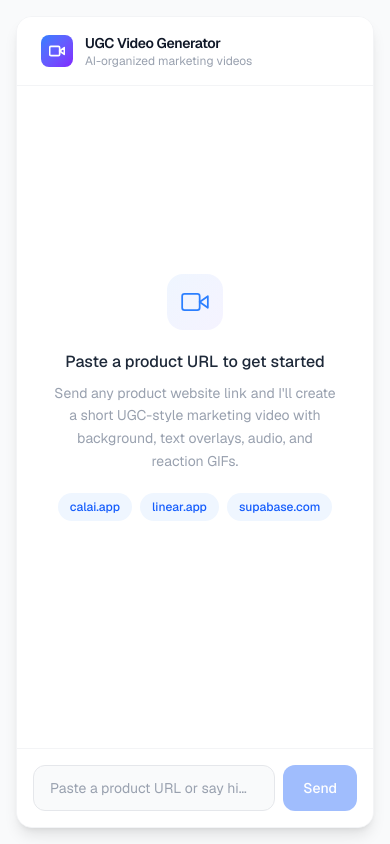
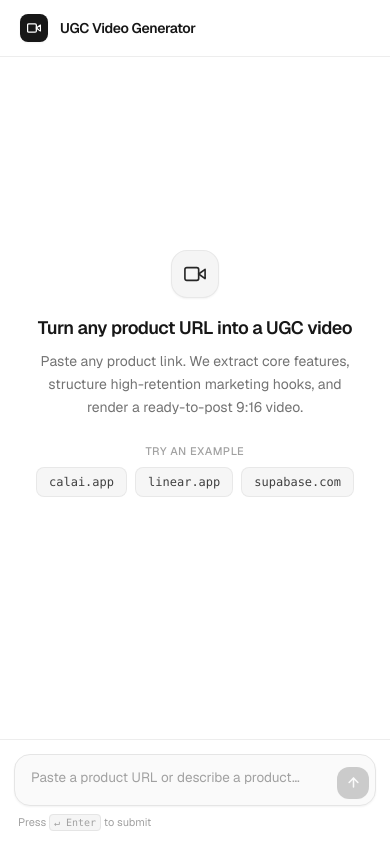
Before and after one commit to srinathdoggala-tech/UGC-video-generator, a Next.js app in the folder ugc-video-generator/: page / in a window 390 px wide. Built offline with nearby package versions, Linux system fonts and the light colour scheme.

Commit message:
refactor: quiet luxury editorial UI/UX polish and responsive design

```diff
--- a/ugc-video-generator/src/app/globals.css
+++ b/ugc-video-generator/src/app/globals.css
@@ -1,28 +1,59 @@
 @import "tailwindcss";
 
 :root {
-  --background: #ffffff;
-  --foreground: #171717;
-}
-
-@theme inline {
-  --color-background: var(--background);
-  --color-foreground: var(--foreground);
-  --font-sans: var(--font-geist-sans);
-  --font-mono: var(--font-geist-mono);
+  --background: #fafafa;
+  --foreground: #111827;
+  --card-bg: #ffffff;
+  --border-subtle: #e5e7eb;
 }
 
 @media (prefers-color-scheme: dark) {
   :root {
-    --background: #0a0a0a;
-    --foreground: #ededed;
+    --background: #09090b;
+    --foreground: #f4f4f5;
+    --card-bg: #141416;
+    --border-subtle: #27272a;
   }
 }
 
 body {
-  background: var(--background);
+  background-color: var(--background);
   color: var(--foreground);
-  font-family: var(--font-sans, 'Inter', system-ui, -apple-system, sans-serif);
+  font-family: var(--font-geist-sans), -apple-system, BlinkMacSystemFont, 'Segoe UI', Roboto, 'Helvetica Neue', Arial, sans-serif;
   -webkit-font-smoothing: antialiased;
   -moz-osx-font-smoothing: grayscale;
 }
+
+/* Refined custom scrollbar */
+::-webkit-scrollbar {
+  width: 6px;
+  height: 6px;
+}
+
+::-webkit-scrollbar-track {
+  background: transparent;
+}
+
+::-webkit-scrollbar-thumb {
+  background: rgba(150, 150, 150, 0.2);
+  border-radius: 9999px;
+}
+
+::-webkit-scrollbar-thumb:hover {
+  background: rgba(150, 150, 150, 0.35);
+}
+
+@keyframes subtleFadeIn {
+  from {
+    opacity: 0;
+    transform: translateY(4px);
+  }
+  to {
+    opacity: 1;
+    transform: translateY(0);
+  }
+}
+
+.animate-message {
+  animation: subtleFadeIn 0.22s cubic-bezier(0.16, 1, 0.3, 1) forwards;
+}
--- a/ugc-video-generator/src/app/layout.tsx
+++ b/ugc-video-generator/src/app/layout.tsx
@@ -1,4 +1,4 @@
-import type { Metadata } from "next";
+import type { Metadata, Viewport } from "next";
 import { Geist, Geist_Mono } from "next/font/google";
 import "./globals.css";
 
@@ -13,17 +13,33 @@ const geistMono = Geist_Mono({
 });
 
 export const metadata: Metadata = {
-  title: "UGC Video Generator",
-  description: "Generate short UGC-style marketing videos from any product URL. AI-organized video composition with background, text overlays, audio, and reaction GIFs.",
+  title: "UGC Video Generator — High-Retention Marketing Videos",
+  description: "Generate high-retention short-form UGC marketing videos from any product URL. Multi-layer composition with background footage, typography overlays, audio, and reaction elements.",
+  icons: {
+    icon: "/favicon.ico",
+  },
 };
 
-export default function RootLayout({ children }: LayoutProps<"/">) {
+export const viewport: Viewport = {
+  width: "device-width",
+  initialScale: 1,
+  maximumScale: 1,
+  themeColor: "#09090b",
+};
+
+export default function RootLayout({
+  children,
+}: Readonly<{
+  children: React.ReactNode;
+}>) {
   return (
     <html
       lang="en"
       className={`${geistSans.variable} ${geistMono.variable} h-full antialiased`}
     >
-      <body className="min-h-full flex flex-col">{children}</body>
+      <body className="min-h-full flex flex-col selection:bg-neutral-200 dark:selection:bg-neutral-800">
+        {children}
+      </body>
     </html>
   );
 }
--- a/ugc-video-generator/src/app/page.tsx
+++ b/ugc-video-generator/src/app/page.tsx
@@ -4,10 +4,10 @@ import { ChatInterface } from '@/components/ChatInterface';
 
 export default function Home() {
   return (
-    <div className="min-h-screen bg-gray-50 dark:bg-gray-950 flex items-center justify-center p-4">
-      <div className="w-full max-w-2xl h-[calc(100vh-2rem)]">
+    <main className="min-h-[100dvh] bg-[#fafafa] dark:bg-[#09090b] flex flex-col items-center justify-center p-0 sm:p-4 md:p-6 transition-colors duration-200">
+      <div className="w-full max-w-3xl h-[100dvh] sm:h-[calc(100dvh-2rem)] md:h-[calc(100dvh-3rem)] flex flex-col">
         <ChatInterface />
       </div>
-    </div>
+    </main>
   );
 }
--- a/ugc-video-generator/src/components/ChatInterface.tsx
+++ b/ugc-video-generator/src/components/ChatInterface.tsx
@@ -11,36 +11,57 @@ export function ChatInterface({ initialMessages = [] }: ChatInterfaceProps) {
   const [messages, setMessages] = useState<ChatMessage[]>(initialMessages);
   const [input, setInput] = useState('');
   const [isLoading, setIsLoading] = useState(false);
+  const [loadingStage, setLoadingStage] = useState<string>('Creating your video…');
   const [error, setError] = useState<string | null>(null);
   const messagesEndRef = useRef<HTMLDivElement>(null);
   const inputRef = useRef<HTMLTextAreaElement>(null);
 
   useEffect(() => {
     messagesEndRef.current?.scrollIntoView({ behavior: 'smooth' });
-  }, [messages]);
+  }, [messages, isLoading]);
 
-  const handleSubmit = async (e: React.FormEvent) => {
-    e.preventDefault();
+  // Dynamic loading stage text for realism and confidence
+  useEffect(() => {
+    if (!isLoading) return;
+    setLoadingStage('Extracting product details…');
+    const t1 = setTimeout(() => setLoadingStage('Selecting matched assets and audio…'), 3000);
+    const t2 = setTimeout(() => setLoadingStage('Composing 4-layer 9:16 video…'), 7000);
+    const t3 = setTimeout(() => setLoadingStage('Finalizing render…'), 12000);
+
+    return () => {
+      clearTimeout(t1);
+      clearTimeout(t2);
+      clearTimeout(t3);
+    };
+  }, [isLoading]);
+
+  const handleSubmit = async (e?: React.FormEvent) => {
+    if (e) e.preventDefault();
     if (!input.trim() || isLoading) return;
 
+    const userText = input.trim();
     const userMessage: ChatMessage = {
       id: crypto.randomUUID(),
       role: 'user',
-      content: input,
+      content: userText,
       timestamp: new Date(),
     };
 
     setMessages(prev => [...prev, userMessage]);
     setIsLoading(true);
     setError(null);
-    const currentInput = input;
     setInput('');
+
+    // Reset textarea height
+    if (inputRef.current) {
+      inputRef.current.style.height = 'auto';
+    }
 
     try {
       const response = await fetch('/api/chat', {
         method: 'POST',
         headers: { 'Content-Type': 'application/json' },
-        body: JSON.stringify({ message: currentInput, history: messages }),
+        body: JSON.stringify({ message: userText, history: messages }),
       });
 
       if (!response.ok) {
@@ -59,7 +80,7 @@ export function ChatInterface({ initialMessages = [] }: ChatInterfaceProps) {
 
       setMessages(prev => [...prev, assistantMessage]);
     } catch (err) {
-      setError('Failed to send message. Please try again.');
+      setError('Could not process request. Please try again.');
       console.error(err);
     } finally {
       setIsLoading(false);
@@ -69,99 +90,197 @@ export function ChatInterface({ initialMessages = [] }: ChatInterfaceProps) {
   const handleKeyDown = (e: React.KeyboardEvent<HTMLTextAreaElement>) => {
     if (e.key === 'Enter' && !e.shiftKey) {
       e.preventDefault();
-      handleSubmit(e);
+      handleSubmit();
     }
   };
 
-  const hasUrl = (text: string) => /https?:\/\/|www\./i.test(text);
+  const handleTextareaChange = (e: React.ChangeEvent<HTMLTextAreaElement>) => {
+    setInput(e.target.value);
+    e.target.style.height = 'auto';
+    e.target.style.height = `${Math.min(e.target.scrollHeight, 120)}px`;
+  };
+
+  const handleQuickSuggestion = (url: string) => {
+    setInput(`https://${url}`);
+    if (inputRef.current) {
+      inputRef.current.focus();
+    }
+  };
+
+  const handleReset = () => {
+    if (confirm('Clear conversation and start fresh?')) {
+      setMessages([]);
+      setError(null);
+    }
+  };
+
+  // Format text containing links into clickable spans
+  const renderMessageContent = (text: string) => {
+    const urlPattern = /(https?:\/\/[^\s]+)/g;
+    const parts = text.split(urlPattern);
+
+    return parts.map((part, index) => {
+      if (part.match(urlPattern)) {
+        return (
+          <a
+            key={index}
+            href={part}
+            target="_blank"
+            rel="noopener noreferrer"
+            className="underline underline-offset-2 decoration-neutral-400 hover:decoration-neutral-900 dark:hover:decoration-neutral-100 font-medium transition-colors"
+          >
+            {part}
+          </a>
+        );
+      }
+      return part;
+    });
+  };
 
   return (
-    <div className="flex flex-col h-full w-full bg-white dark:bg-gray-900 rounded-2xl shadow-lg overflow-hidden border border-gray-100 dark:border-gray-800">
+    <div className="flex flex-col h-full w-full bg-white dark:bg-[#121214] sm:rounded-3xl sm:border border-neutral-200/80 dark:border-neutral-800/80 shadow-[0_8px_30px_rgb(0,0,0,0.04)] dark:shadow-[0_8px_30px_rgb(0,0,0,0.4)] overflow-hidden">
       {/* Header */}
-      <div className="px-6 py-4 border-b border-gray-100 dark:border-gray-800 bg-white dark:bg-gray-900">
+      <header className="px-5 sm:px-6 py-3.5 border-b border-neutral-200/70 dark:border-neutral-800/80 bg-white/90 dark:bg-[#121214]/90 backdrop-blur-md flex items-center justify-between z-10">
         <div className="flex items-center gap-3">
-          <div className="w-8 h-8 rounded-lg bg-gradient-to-br from-blue-500 to-violet-600 flex items-center justify-center flex-shrink-0">
-            <svg width="16" height="16" viewBox="0 0 24 24" fill="none" stroke="white" strokeWidth="2.5" strokeLinecap="round" strokeLinejoin="round">
+          <div className="w-7 h-7 rounded-lg bg-neutral-900 dark:bg-neutral-100 text-white dark:text-neutral-900 flex items-center justify-center flex-shrink-0 shadow-xs">
+            <svg width="14" height="14" viewBox="0 0 24 24" fill="none" stroke="currentColor" strokeWidth="2.2" strokeLinecap="round" strokeLinejoin="round">
               <polygon points="23 7 16 12 23 17 23 7" />
               <rect x="1" y="5" width="15" height="14" rx="2" ry="2" />
             </svg>
           </div>
-          <div>
-            <h1 className="text-sm font-semibold text-gray-900 dark:text-white tracking-tight">UGC Video Generator</h1>
-            <p className="text-xs text-gray-400 dark:text-gray-500">AI-organized marketing videos</p>
-          </div>
+          <div className="flex items-center gap-2">
+            <h1 className="text-[14px] font-semibold text-neutral-900 dark:text-neutral-100 tracking-tight">
+              UGC Video Generator
+            </h1>
+            <span className="hidden sm:inline-flex items-center gap-1.5 px-2 py-0.5 rounded-full text-[10px] font-medium bg-neutral-100 text-neutral-600 dark:bg-neutral-800 dark:text-neutral-300 border border-neutral-200/60 dark:border-neutral-700/60">
+              <span className="w-1.5 h-1.5 rounded-full bg-emerald-500 inline-block" />
+              Ready
+            </span>
           </div>
         </div>
 
-      {/* Chat area */}
-      <div className="flex-1 overflow-y-auto px-5 py-5 space-y-5">
-        {messages.length === 0 && (
-          <div className="flex flex-col items-center justify-center h-full text-center px-4">
-            <div className="w-14 h-14 rounded-2xl bg-gradient-to-br from-blue-50 to-violet-50 dark:from-blue-900/30 dark:to-violet-900/30 flex items-center justify-center mb-5">
-              <svg width="28" height="28" viewBox="0 0 24 24" fill="none" stroke="currentColor" strokeWidth="1.5" strokeLinecap="round" strokeLinejoin="round" className="text-blue-500 dark:text-blue-400">
+        {messages.length > 0 && (
+          <button
+            onClick={handleReset}
+            className="text-[12px] font-medium text-neutral-400 hover:text-neutral-900 dark:hover:text-neutral-200 px-2.5 py-1 rounded-lg hover:bg-neutral-100 dark:hover:bg-neutral-800 transition-colors"
+            title="Start new conversation"
+          >
+            New chat
+          </button>
+        )}
+      </header>
+
+      {/* Chat Area */}
+      <div className="flex-1 overflow-y-auto px-4 sm:px-6 py-6 space-y-6">
+        {messages.length === 0 ? (
+          <div className="flex flex-col items-center justify-center min-h-[380px] h-full text-center px-4 max-w-md mx-auto animate-message">
+            {/* Minimalist Visual Mark */}
+            <div className="w-12 h-12 rounded-2xl bg-neutral-100 dark:bg-neutral-800/80 border border-neutral-200/80 dark:border-neutral-700/80 flex items-center justify-center mb-4 text-neutral-800 dark:text-neutral-200 shadow-xs">
+              <svg width="22" height="22" viewBox="0 0 24 24" fill="none" stroke="currentColor" strokeWidth="1.8" strokeLinecap="round" strokeLinejoin="round">
                 <polygon points="23 7 16 12 23 17 23 7" />
                 <rect x="1" y="5" width="15" height="14" rx="2" ry="2" />
               </svg>
             </div>
-            <p className="text-base font-medium text-gray-800 dark:text-gray-200 mb-2">Paste a product URL to get started</p>
-            <p className="text-sm text-gray-400 dark:text-gray-500 max-w-sm leading-relaxed">
-              Send any product website link and I&apos;ll create a short UGC-style marketing video with background, text overlays, audio, and reaction GIFs.
+
+            <h2 className="text-lg sm:text-xl font-semibold text-neutral-900 dark:text-neutral-100 tracking-tight">
+              Turn any product URL into a UGC video
+            </h2>
+
+            <p className="text-sm text-neutral-500 dark:text-neutral-400 leading-relaxed mt-2">
+              Paste any product link. We extract core features, structure high-retention marketing hooks, and render a ready-to-post 9:16 video.
             </p>
-            <div className="flex flex-wrap gap-2 mt-5 justify-center">
+
+            {/* Subtle Example Shortcuts */}
+            <div className="mt-6 flex flex-col items-center gap-2">
+              <span className="text-[11px] font-medium uppercase tracking-wider text-neutral-400 dark:text-neutral-500">
+                Try an example
+              </span>
+              <div className="flex flex-wrap gap-2 justify-center">
                 {['calai.app', 'linear.app', 'supabase.com'].map((example) => (
                   <button
                     key={example}
-                  onClick={() => setInput(`https://${example}`)}
-                  className="px-3 py-1.5 text-xs text-blue-600 dark:text-blue-400 bg-blue-50 dark:bg-blue-900/20 rounded-full hover:bg-blue-100 dark:hover:bg-blue-900/30 transition-colors font-medium"
+                    onClick={() => handleQuickSuggestion(example)}
+                    className="px-3 py-1.5 text-xs font-mono font-medium text-neutral-700 dark:text-neutral-300 bg-neutral-100/90 dark:bg-neutral-800/90 hover:bg-neutral-200/80 dark:hover:bg-neutral-700/80 border border-neutral-200/80 dark:border-neutral-700/80 rounded-lg transition-all active:scale-95"
                   >
                     {example}
                   </button>
                 ))}
               </div>
             </div>
-        )}
+          </div>
+        ) : (
+          messages.map((message) => (
+            <div
+              key={message.id}
+              className={`flex flex-col animate-message ${
+                message.role === 'user' ? 'items-end' : 'items-start'
+              }`}
+            >
+              <div
+                className={`max-w-[88%] sm:max-w-[80%] rounded-2xl px-4.5 py-3 text-[14px] leading-relaxed ${
+                  message.role === 'user'
+                    ? 'bg-neutral-900 text-white dark:bg-neutral-100 dark:text-neutral-950 rounded-tr-sm shadow-xs font-normal'
+                    : 'bg-neutral-50 dark:bg-neutral-850/80 text-neutral-900 dark:text-neutral-100 border border-neutral-200/70 dark:border-neutral-800 rounded-tl-sm'
+                }`}
+              >
+                <p className="whitespace-pre-wrap">
+                  {renderMessageContent(message.content)}
+                </p>
 
-        {messages.map((message) => (
-          <div key={message.id} className={`flex ${message.role === 'user' ? 'justify-end' : 'justify-start'}`}>
-            <div className={`max-w-[82%] ${message.role === 'user' ? 'order-2' : 'order-1'}`}>
-              <div className={`rounded-2xl px-4 py-3 ${
-                message.role === 'user'
-                  ? 'bg-blue-600 text-white rounded-br-sm'
-                  : 'bg-gray-50 dark:bg-gray-800 text-gray-800 dark:text-gray-100 rounded-bl-sm'
-              }`}>
-                <p className="whitespace-pre-wrap text-[0.935rem] leading-relaxed">{message.content}</p>
+                {/* Hero Video Deliverable */}
                 {message.videoUrl && (
-                  <div className="mt-3">
+                  <div className="mt-4 pt-4 border-t border-neutral-200/60 dark:border-neutral-700/60 flex flex-col items-center">
+                    <div className="w-full max-w-[280px] aspect-[9/16] rounded-xl overflow-hidden bg-black shadow-md border border-neutral-200/80 dark:border-neutral-700/80 relative">
                       <video
                         src={message.videoUrl}
                         controls
                         playsInline
-                      className="w-full max-w-sm rounded-xl border border-white/10"
-                      poster=""
+                        preload="metadata"
+                        className="w-full h-full object-cover"
                       />
-                    <p className="text-xs opacity-60 mt-2 text-center font-medium">
-                      Your UGC video is ready!
-                    </p>
+                    </div>
+
+                    <div className="w-full max-w-[280px] mt-3 flex items-center justify-between text-xs">
+                      <span className="text-[11px] font-medium text-neutral-500 dark:text-neutral-400">
+                        9:16 UGC Render
+                      </span>
+                      <a
+                        href={message.videoUrl}
+                        download="ugc-video.mp4"
+                        target="_blank"
+                        rel="noopener noreferrer"
+                        className="inline-flex items-center gap-1 text-[11px] font-medium text-neutral-900 dark:text-neutral-100 hover:underline underline-offset-2"
+                      >
+                        <svg width="12" height="12" viewBox="0 0 24 24" fill="none" stroke="currentColor" strokeWidth="2" strokeLinecap="round" strokeLinejoin="round">
+                          <path d="M21 15v4a2 2 0 0 1-2 2H5a2 2 0 0 1-2-2v-4" />
+                          <polyline points="7 10 12 15 17 10" />
+                          <line x1="12" y1="15" x2="12" y2="3" />
+                        </svg>
+                        Download .mp4
+                      </a>
+                    </div>
                   </div>
                 )}
               </div>
-              <div className={`text-[11px] text-gray-300 dark:text-gray-600 mt-1.5 ${message.role === 'user' ? 'text-right' : 'text-left'}`}>
+
+              <span className="text-[10px] text-neutral-400 dark:text-neutral-500 mt-1 px-1 select-none">
                 {message.timestamp.toLocaleTimeString([], { hour: '2-digit', minute: '2-digit' })}
+              </span>
             </div>
+          ))
+        )}
+
+        {/* Loading State */}
+        {isLoading && (
+          <div className="flex flex-col items-start animate-message">
+            <div className="bg-neutral-50 dark:bg-neutral-850/80 border border-neutral-200/70 dark:border-neutral-800 rounded-2xl rounded-tl-sm px-4.5 py-3.5 max-w-[85%] flex items-center gap-3 shadow-xs">
+              <div className="flex items-center gap-1">
+                <span className="w-1.5 h-1.5 rounded-full bg-neutral-900 dark:bg-neutral-100 animate-pulse" style={{ animationDelay: '0ms' }} />
+                <span className="w-1.5 h-1.5 rounded-full bg-neutral-900 dark:bg-neutral-100 animate-pulse" style={{ animationDelay: '200ms' }} />
+                <span className="w-1.5 h-1.5 rounded-full bg-neutral-900 dark:bg-neutral-100 animate-pulse" style={{ animationDelay: '400ms' }} />
               </div>
-          </div>
-        ))}
-
-        {isLoading && (
-          <div className="flex justify-start">
-            <div className="bg-gray-50 dark:bg-gray-800 rounded-2xl rounded-bl-sm px-4 py-3.5 max-w-[82%] flex items-center gap-3">
-              <div className="flex gap-1">
-                <span className="w-1.5 h-1.5 bg-blue-500 rounded-full animate-bounce" style={{ animationDelay: '0ms' }}></span>
-                <span className="w-1.5 h-1.5 bg-blue-500 rounded-full animate-bounce" style={{ animationDelay: '150ms' }}></span>
-                <span className="w-1.5 h-1.5 bg-blue-500 rounded-full animate-bounce" style={{ animationDelay: '300ms' }}></span>
-              </div>
-              <span className="text-xs font-medium text-gray-500 dark:text-gray-400">
-                {hasUrl(messages[messages.length - 1]?.content || '') ? 'Generating your video…' : 'Thinking…'}
+              <span className="text-xs font-medium text-neutral-600 dark:text-neutral-300">
+                {loadingStage}
               </span>
             </div>
           </div>
@@ -170,33 +289,52 @@ export function ChatInterface({ initialMessages = [] }: ChatInterfaceProps) {
         <div ref={messagesEndRef} />
       </div>
 
+      {/* Error Alert */}
       {error && (
-        <div className="px-5 py-2.5 bg-red-50 dark:bg-red-900/20 border-t border-red-100 dark:border-red-900/30">
-          <p className="text-red-500 dark:text-red-400 text-sm">{error}</p>
+        <div className="px-5 py-2.5 bg-rose-50 dark:bg-rose-950/30 border-t border-rose-200/60 dark:border-rose-900/40 flex items-center justify-between">
+          <p className="text-rose-700 dark:text-rose-300 text-xs font-medium">{error}</p>
+          <button
+            onClick={() => setError(null)}
+            className="text-xs text-rose-500 hover:text-rose-700 dark:hover:text-rose-200"
+          >
+            Dismiss
+          </button>
         </div>
       )}
 
-      <form onSubmit={handleSubmit} className="p-4 border-t border-gray-100 dark:border-gray-800 bg-white dark:bg-gray-900">
-        <div className="flex gap-2">
+      {/* Input Box — Tactile Centerpiece */}
+      <footer className="p-3.5 sm:p-4 border-t border-neutral-200/70 dark:border-neutral-800/80 bg-white/95 dark:bg-[#121214]/95 backdrop-blur-md">
+        <form onSubmit={handleSubmit}>
+          <div className="relative flex items-end gap-2 bg-neutral-50 dark:bg-[#18181b] border border-neutral-200 dark:border-neutral-750 focus-within:border-neutral-900 dark:focus-within:border-neutral-300 focus-within:ring-1 focus-within:ring-neutral-900/5 dark:focus-within:ring-white/5 rounded-2xl p-1.5 sm:p-2 transition-all shadow-xs">
             <textarea
               ref={inputRef}
               value={input}
-            onChange={(e) => setInput(e.target.value)}
+              onChange={handleTextareaChange}
               onKeyDown={handleKeyDown}
-            placeholder="Paste a product URL or say hi…"
-            className="flex-1 px-4 py-3 bg-gray-50 dark:bg-gray-800 border border-gray-200 dark:border-gray-700 rounded-xl text-gray-900 dark:text-gray-100 placeholder-gray-400 focus:outline-none focus:ring-2 focus:ring-blue-500/40 focus:border-blue-400 resize-none text-sm transition-all"
+              placeholder="Paste a product URL or describe a product…"
+              className="flex-1 px-2.5 py-1.5 bg-transparent text-neutral-900 dark:text-neutral-100 placeholder-neutral-400 dark:placeholder-neutral-500 resize-none text-[13.5px] sm:text-sm leading-relaxed focus:outline-none max-h-32 min-h-[38px]"
               rows={1}
               disabled={isLoading}
             />
             <button
               type="submit"
               disabled={!input.trim() || isLoading}
-            className="px-5 py-3 bg-blue-600 text-white rounded-xl text-sm font-medium hover:bg-blue-700 focus:outline-none focus:ring-2 focus:ring-blue-500 focus:ring-offset-2 dark:focus:ring-offset-gray-900 disabled:opacity-40 disabled:cursor-not-allowed transition-all active:scale-95"
+              aria-label="Send message"
+              className="w-8 h-8 sm:w-9 sm:h-9 rounded-xl bg-neutral-900 dark:bg-neutral-100 text-white dark:text-neutral-900 flex items-center justify-center hover:opacity-90 disabled:opacity-20 disabled:cursor-not-allowed transition-all active:scale-95 flex-shrink-0 shadow-xs"
             >
-            Send
+              <svg width="15" height="15" viewBox="0 0 24 24" fill="none" stroke="currentColor" strokeWidth="2.4" strokeLinecap="round" strokeLinejoin="round">
+                <line x1="12" y1="19" x2="12" y2="5" />
+                <polyline points="5 12 12 5 19 12" />
+              </svg>
             </button>
           </div>
+
+          <div className="flex items-center justify-between mt-2 px-1 text-[11px] text-neutral-400 dark:text-neutral-500">
+            <span>Press <kbd className="font-mono bg-neutral-100 dark:bg-neutral-800 px-1 py-0.5 rounded text-[10px] border border-neutral-200 dark:border-neutral-700">↵ Enter</kbd> to submit</span>
+            <span className="hidden sm:inline">4-layer UGC composition • 9:16 vertical</span>
+          </div>
         </form>
+      </footer>
     </div>
   );
 }
```
Lines whose indentation alone changed are shown as unchanged.
